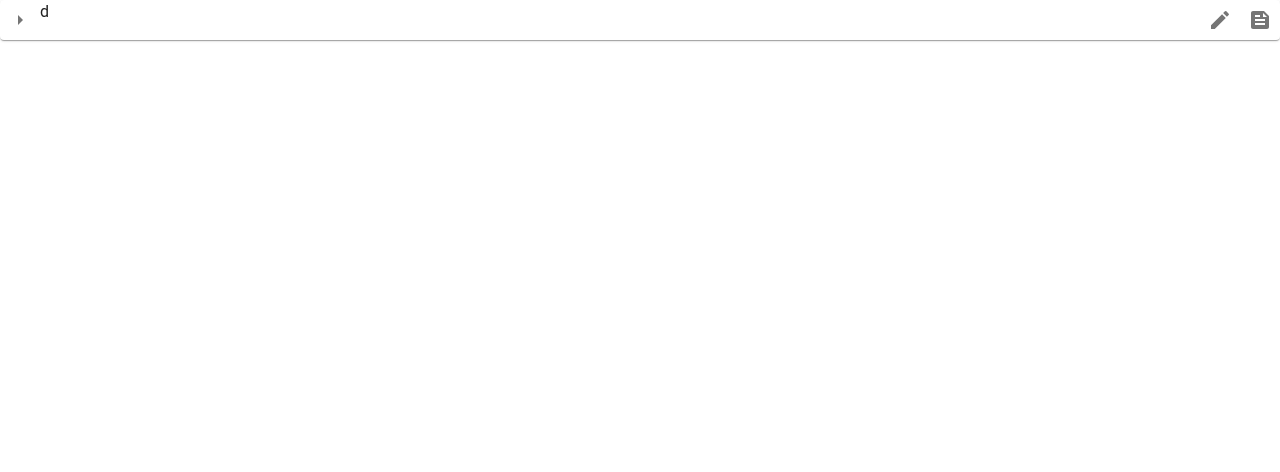
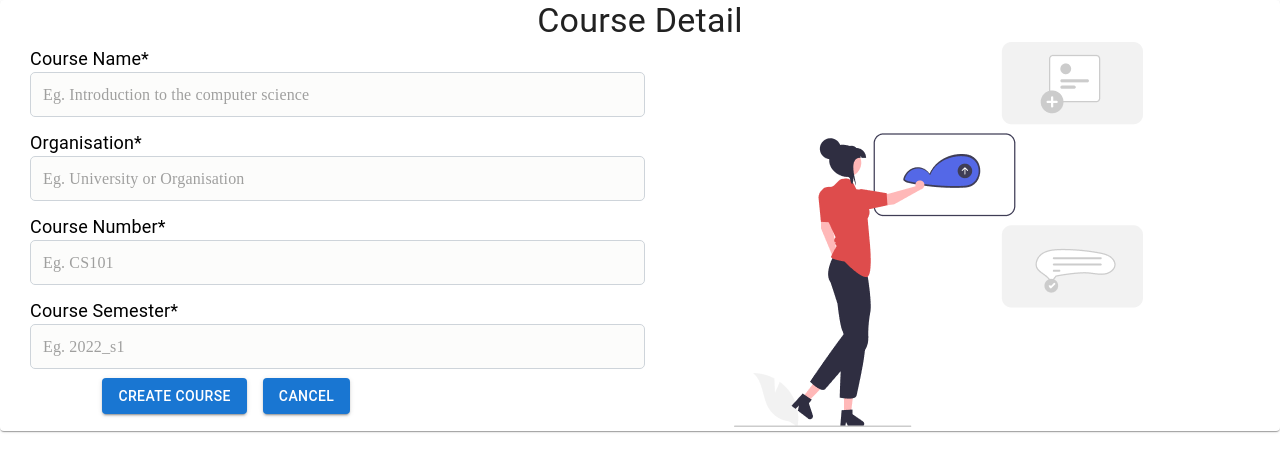
Before and after one commit to gaurav-rajput123/glss.create-studio, a React (Create React App) app: page / in a window 1280 px wide. Shown: the top 472 px of the page. Built offline with nearby package versions, Linux system fonts and the light colour scheme.

Commit message:
qwertyuio

```diff
--- a/src/App.js
+++ b/src/App.js
@@ -1,13 +1,12 @@
-import logo from './logo.svg';
+
 import './App.css';
-import courseArray from './resources/courseArray'
-import Middle from './namrata/Middle'
-import SubjectTile from './namrata/SubjectTile'
+
+import Form from './vikram/Form'
 function App() {
   return (
     <div className="App">
 
-        <SubjectTile/>
+    <Form />
 
     </div>
   );
--- /dev/null
+++ b/src/vikram/Form.js
@@ -0,0 +1,120 @@
+import * as React from 'react';
+import Box from '@mui/material/Box';
+import Stack from '@mui/material/Stack';
+import Button from '@mui/material/Button'
+import TextBox from './TextComponent';
+import { Card, Grid, Typography } from '@mui/material';
+import img1 from './Image/img1.png'
+
+function Form() {
+  return (
+    <>
+    <Card>
+    <Grid container >
+    <Grid xs={12} textAlign={'center'}>
+    <Typography variant='h4'>Course Detail</Typography>
+    </Grid>
+    <Grid xs={8} width={'100%'}>
+    <Box
+      component="form"
+      sx={{
+        '& .MuiTextField-root': { m: 1, width: '15ch' },
+        paddingLeft: "24px"
+      }}
+      noValidate
+      autoComplete="off"
+      width={'100%'}
+    >
+
+    <div style={{display:'block', }}>
+      <div >
+      <TextBox
+        heading="Course Name*"
+        InputLabelProps={{
+          sx: {
+            color: "Black !important",
+            fontSize: '20px',
+          }
+        }}
+        error
+        id="outlined-error"
+        variant='standard'
+        label="Eg. Introduction to the computer science"
+      /></div>
+        </div>
+
+      <div style={{display:'block'}}>
+        <div>
+        <TextBox
+          heading="Organisation*"
+          InputLabelProps={{
+            sx: {
+              color: "Black !important",
+              fontSize: '20px',
+            }
+          }}
+          error
+          id="outlined-error"
+          variant='standard'
+          label="Eg. University or Organisation"
+        /></div>
+          </div>
+
+          <div style={{display:'block'}}>
+            <div>
+            <TextBox
+              heading="Course Number*"
+              InputLabelProps={{
+                sx: {
+                  color: "Black !important",
+                  fontSize: '20px',
+                }
+              }}
+              error
+              id="outlined-error"
+              variant='standard'
+              label="Eg. CS101"
+            /></div>
+              </div>
+
+              <div style={{display:'block'}}>
+              <div>
+              <TextBox
+                heading="Course Semester*"
+                InputLabelProps={{
+                  sx: {
+                    color: "Black !important",
+                    fontSize: '20px',
+                  }
+                }}
+                error
+                id="outlined-error"
+                variant='standard'
+                label="Eg. 2022_s1"
+              /></div>
+                </div>
+                <div style={{position: 'absolute', left: '8%'}}>
+                    <Stack spacing={2} direction="row">
+                      <Button variant="contained">Create course</Button>
+                      <Button variant="contained">cancel</Button>
+                    </Stack>
+
+                </div>
+
+
+
+
+    </Box>
+    </Grid>
+    <Grid xs={4} marginLeft={'-10%'}>
+    <img src={img1} alt='' />
+    </Grid>
+    </Grid>
+    </Card>
+    </>
+  );
+}
+
+
+
+export default Form;
--- /dev/null
+++ b/src/vikram/TextComponent.js
@@ -0,0 +1,52 @@
+import * as React from "react";
+import { styled } from "@mui/material/styles";
+import InputBase from "@mui/material/InputBase";
+import Box from "@mui/material/Box";
+import InputLabel from "@mui/material/InputLabel";
+import FormControl from "@mui/material/FormControl";
+import FormHelperText from '@mui/material/FormHelperText';
+
+const BootstrapInput = styled(InputBase)(({ theme }) => ({
+  "label + &": {
+    marginTop: theme.spacing(3)
+  },
+
+  "& .MuiInputBase-input": {
+    borderRadius: 5,
+    backgroundColor: theme.palette.mode === "light" ? "#fcfcfb" : "#2b2b2b",
+    border: "1px solid #ced4da",
+    fontSize: 16,
+    width: "70%",
+    padding: "10px 12px",
+    transition: theme.transitions.create([
+      "border-color",
+      "background-color",
+      "box-shadow"
+    ]),
+    // Use the system font instead of the default Roboto font.
+    fontFamily: ['Montserrat'].join(",")
+  }
+}));
+
+export default function TextBox({ heading, label, helpertext, handler, name }) {
+
+  return (
+    <Box component="from" display="flex" sx={{ padding: "6px" }}>
+      <FormControl fullWidth width="100%" variant="standard">
+        <InputLabel
+          shrink
+          sx={{ fontSize: "24px", fontWeight: "400", color: "black" }}
+
+        >
+          {heading}
+        </InputLabel>
+        <BootstrapInput placeholder={label} id="bootstrap-input" onChange={(e) => {
+          handler(name, e.target.value)
+        }} />
+        <FormHelperText>
+          {helpertext}
+        </FormHelperText>
+      </FormControl>
+    </Box>
+  );
+}
--- /dev/null
+++ b/src/vikram/index.js
@@ -0,0 +1,5 @@
+import React from 'react';
+import ReactDom from 'react-dom';
+import App from './App.jsx';
+
+ReactDom.render(<App />,  document.getElementById('root'));
```
Also changed, not shown: src/vikram/Cource.js (added), src/vikram/Image/img1.png (added), src/vikram/New.js (added).
